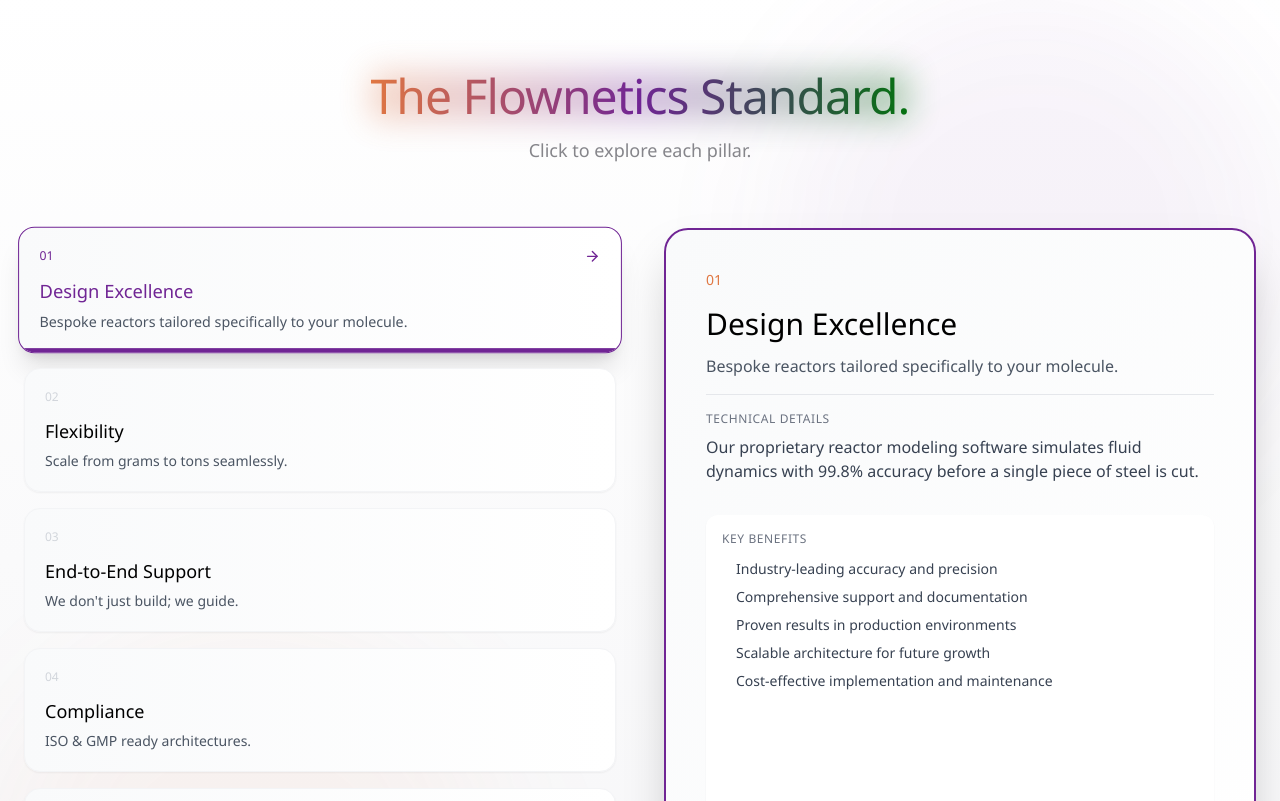
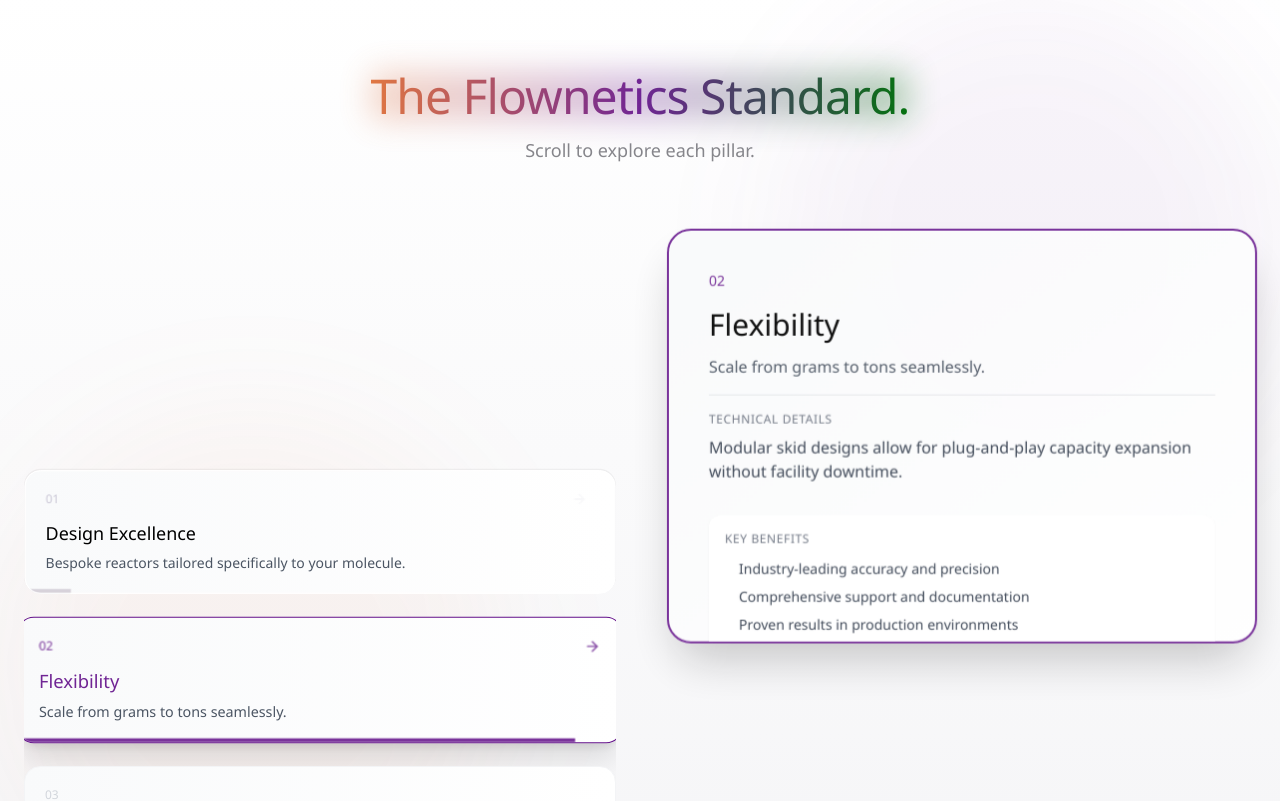
Before and after one commit to Aniketh077/revamp, a React (Vite) app: page / in a window 1280 px wide. Shown: the part 1620-2421 px from the top of the page. Built offline with nearby package versions, Linux system fonts and the light colour scheme; no server answers.

Commit message:
Updated Pillars.tsx

```diff
--- a/src/components/Pillars.tsx
+++ b/src/components/Pillars.tsx
@@ -1,4 +1,4 @@
-import { useState } from 'react';
+import { useState, useEffect, useRef } from 'react';
 import { ArrowRight } from 'lucide-react';
 
 export const pillars = [
@@ -61,16 +61,42 @@ export const pillars = [
 export default function Pillars() {
   const [activePillar, setActivePillar] = useState<number | null>(1);
   const [isAnimating, setIsAnimating] = useState(false);
+  const pillarRefs = useRef<(HTMLDivElement | null)[]>([]);
 
-  const handlePillarClick = (pillarId: number) => {
-    if (pillarId !== activePillar && !isAnimating) {
+  useEffect(() => {
+    const observerOptions = {
+      root: null,
+      rootMargin: '-45% 0px -45% 0px',
+      threshold: 0,
+    };
+
+    const observerCallback = (entries: IntersectionObserverEntry[]) => {
+      entries.forEach((entry) => {
+        if (entry.isIntersecting) {
+          const pillarId = parseInt(entry.target.getAttribute('data-pillar-id') || '1');
+          if (pillarId !== activePillar) {
             setIsAnimating(true);
             setTimeout(() => {
               setActivePillar(pillarId);
               setTimeout(() => setIsAnimating(false), 400);
             }, 300);
           }
+        }
+      });
     };
+
+    const observer = new IntersectionObserver(observerCallback, observerOptions);
+
+    pillarRefs.current.forEach((ref) => {
+      if (ref) observer.observe(ref);
+    });
+
+    return () => {
+      pillarRefs.current.forEach((ref) => {
+        if (ref) observer.unobserve(ref);
+      });
+    };
+  }, [activePillar]);
 
   const selectedPillar = pillars.find((p) => p.id === activePillar);
 
@@ -89,19 +115,20 @@ export default function Pillars() {
               </h2>
             </div>
           </div>
-          <p className="text-brand-gray text-base sm:text-lg">Click to explore each pillar.</p>
+          <p className="text-brand-gray text-base sm:text-lg">Scroll to explore each pillar.</p>
         </div>
 
         <div className="grid lg:grid-cols-2 gap-8 sm:gap-12">
-          <div className="space-y-3 sm:space-y-4">
-            {pillars.map((pillar) => {
+          <div className="pillars-scroll-container h-[calc(100vh-12rem)] overflow-y-scroll snap-y snap-mandatory py-[calc(50vh-8rem)]">
+            {pillars.map((pillar, index) => {
               const isActive = activePillar === pillar.id;
 
               return (
                 <div
                   key={pillar.id}
-                  onClick={() => handlePillarClick(pillar.id)}
-                  className={`pillar-card p-4 sm:p-5 rounded-2xl bg-gradient-to-r from-gray-50 to-white border transition-all duration-500 cursor-pointer hover:shadow-lg group relative overflow-hidden ${
+                  ref={(el) => (pillarRefs.current[index] = el)}
+                  data-pillar-id={pillar.id}
+                  className={`pillar-card p-4 sm:p-5 rounded-2xl bg-gradient-to-r from-gray-50 to-white border transition-all duration-500 group relative overflow-hidden snap-center mb-6 ${
                     isActive
                       ? 'border-brand-purple shadow-xl scale-[1.02]'
                       : 'border-gray-100 shadow-sm hover:border-gray-200'
@@ -117,13 +144,13 @@ export default function Pillars() {
                       className={`w-4 h-4 transition-all duration-500 ${
                         isActive
                           ? 'text-brand-purple translate-x-0 opacity-100'
-                          : 'text-gray-400 -translate-x-2 opacity-0 group-hover:translate-x-0 group-hover:opacity-100'
+                          : 'text-gray-400 -translate-x-2 opacity-0'
                       }`}
                     />
                   </div>
 
                   <h3 className={`text-base sm:text-lg font-semibold mb-1.5 transition-colors duration-300 ${
-                    isActive ? 'text-brand-purple' : 'text-brand-black group-hover:text-brand-purple'
+                    isActive ? 'text-brand-purple' : 'text-brand-black'
                   }`}>
                     {pillar.title}
                   </h3>
@@ -131,7 +158,7 @@ export default function Pillars() {
 
                   <div
                     className={`absolute bottom-0 left-0 w-full h-1 transition-all duration-500 origin-left ${
-                      isActive ? 'scale-x-100' : 'scale-x-0 group-hover:scale-x-50'
+                      isActive ? 'scale-x-100' : 'scale-x-0'
                     }`}
                     style={{ backgroundColor: isActive ? '#702594' : '#e0e0e0' }}
                   ></div>
@@ -146,7 +173,7 @@ export default function Pillars() {
                 className={`detail-panel bg-gradient-to-br from-gray-50 to-white border-2 border-brand-purple rounded-3xl p-8 sm:p-10 shadow-2xl cursor-purple transition-all duration-300 flex flex-col ${
                   isAnimating ? 'slide-out' : 'slide-in'
                 }`}
-                style={{ minHeight: '800px' }}
+                style={{ height: 'calc(4 * (5rem + 1.5rem))' }}
               >
                 <div className="flex justify-between items-start mb-4">
                   <span className={`text-sm font-bold uppercase ${selectedPillar.accentColor}`}>
@@ -217,20 +244,34 @@ export default function Pillars() {
           transition: all 0.5s cubic-bezier(0.34, 1.56, 0.64, 1);
         }
 
-        .pillar-card:hover {
-          transform: translateX(4px);
+        .pillars-scroll-container {
+          scrollbar-width: thin;
+          scrollbar-color: #702594 #f1f1f1;
+          scroll-behavior: smooth;
+        }
+
+        .pillars-scroll-container::-webkit-scrollbar {
+          width: 8px;
+        }
+
+        .pillars-scroll-container::-webkit-scrollbar-track {
+          background: #f1f1f1;
+          border-radius: 10px;
+        }
+
+        .pillars-scroll-container::-webkit-scrollbar-thumb {
+          background: #702594;
+          border-radius: 10px;
+        }
+
+        .pillars-scroll-container::-webkit-scrollbar-thumb:hover {
+          background: #8e30bc;
         }
 
         .detail-panel {
           will-change: transform, opacity;
           position: sticky;
           top: 6rem;
-        }
-
-        @media (min-width: 1024px) {
-          .detail-panel {
-            min-height: 800px;
-            max-height: calc(100vh - 8rem);
           overflow-y: auto;
         }
 
@@ -251,10 +292,20 @@ export default function Pillars() {
         .detail-panel::-webkit-scrollbar-thumb:hover {
           background: #8e30bc;
         }
+
+        @media (max-width: 1023px) {
+          .pillars-scroll-container {
+            height: auto !important;
+            overflow-y: visible !important;
+            padding: 0 !important;
           }
 
-        @media (max-width: 1023px) {
+          .pillar-card {
+            scroll-snap-align: none !important;
+          }
+
           .detail-panel {
+            height: auto !important;
             min-height: 500px;
           }
         }
```
Lines whose indentation alone changed are shown as unchanged.
